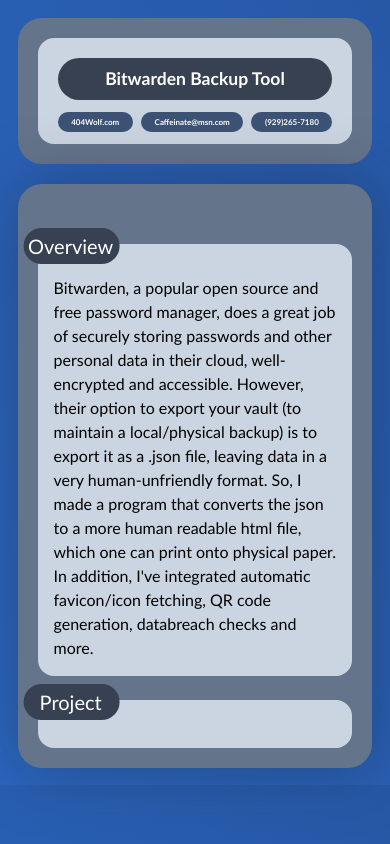
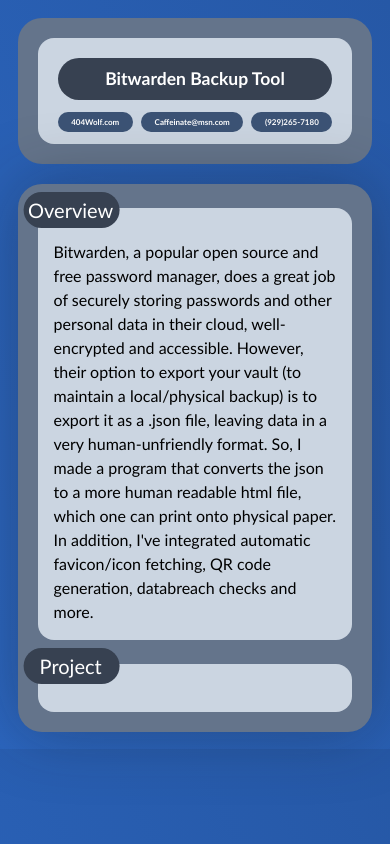
Before and after one commit to 404Wolf/404Wolf.com, a Next.js app: page /projects/bitwardenBackup in a window 390 px wide. Built offline with nearby package versions, Linux system fonts and the light colour scheme.

Commit message:
Fix excessive padding

```diff
--- a/src/pages/projects/[projectId].js
+++ b/src/pages/projects/[projectId].js
@@ -82,7 +82,7 @@ const Project = ({ projectId, projectData }) => {
 
     return (
         <MainLayout header={ projectData.name }>
-            <div className={projectData.description && "mt-10"}>
+            <div className={projectData.description && "mt-1 sm:mt-10"}>
                 { projectData.description && <Tile title="Overview" className={"mb-6"}>{ projectData.description }</Tile> }
 
                 <Tile className="overflow-auto" title="Project">
```
